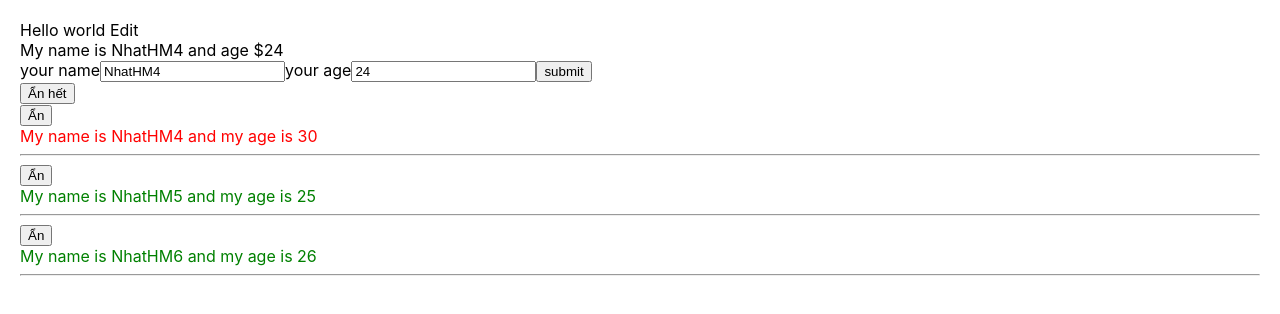
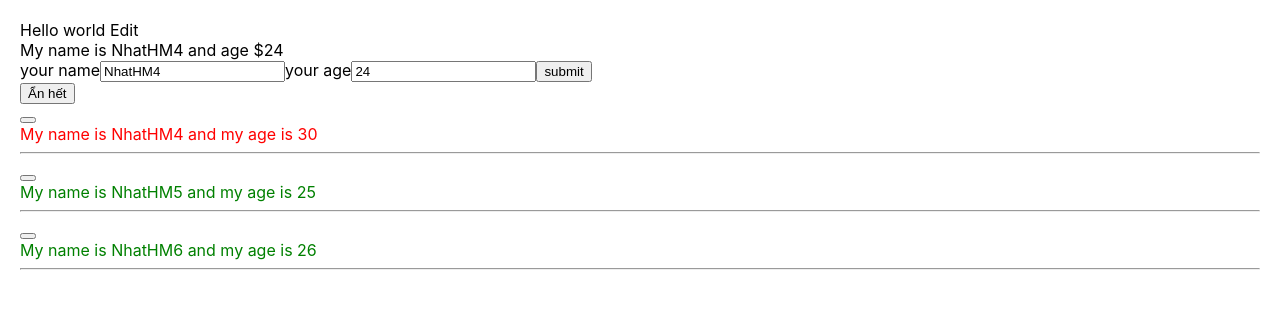
Before and after one commit to NhatHM4/reactjsBai1, a React (Create React App) app: page / in a window 1280 px wide. Shown: the top 314 px of the page. Built offline with nearby package versions, Linux system fonts and the light colour scheme.

Commit message:
func tu cha sang con

```diff
--- a/src/components/UserInfo.js
+++ b/src/components/AddUserInfo.js
@@ -1,6 +1,6 @@
 import React from "react";
 
-class UserInfor extends React.Component{
+class AddUserInfor extends React.Component{
 
     state = {
         name: "NhatHM4",
@@ -26,6 +26,14 @@ class UserInfor extends React.Component{
 
       handleOnSubmit = (event)=>{
         event.preventDefault()
+        this.props.addNewUserInfor(
+          {
+            id: Math.floor((Math.random()*100) + 1),
+            name : this.state.name,
+            age : this.state.age,
+            flag :true
+          }
+        );
       }
 
     render(){
@@ -44,4 +52,4 @@ class UserInfor extends React.Component{
     }
 }
 
-export default UserInfor
+export default AddUserInfor
--- a/src/components/DisplayInfo.js
+++ b/src/components/DisplayInfo.js
@@ -6,6 +6,7 @@ class DisplayInfo extends React.Component{
         isShowList : true,
         listUserState : this.props.listUsers
     }
+
 
     handleShowUser = () =>{
         this.setState({
@@ -28,22 +29,26 @@ class DisplayInfo extends React.Component{
     }
     render(){
        // destructuring array
+       const listUserNone = this.props.listUsers;
         return(
             <div>
+
                 <button onClick={()=>this.handleShowUser()}>{this.state.isShowList ? "Ẩn hết" : "Hiện hết"}</button>
                 {
-                    this.state.isShowList && <div>
+
+                this.state.isShowList && <div>
                     {
-                    this.state.listUserState.map((user, index)=> {
+                    listUserNone.map((user)=> {
+                        console.log(user)
                         return (
                                 <div key = {user.id}>
-                                        <button onClick={()=>this.handleShowUserElement(index)}>{user.flag ? "Ẩn" : "Hiện"}</button>
+                                        <button onClick={()=>this.handleShowUserElement()}></button>
                                         {
-                                           user.flag && <div className={`${user.age>26?"red":"green"}`} >
-                                            <div>
-                                                My name is {user.name} and my age is {user.age}
-                                            </div>
-                                            <hr/>
+                                            <div className={`${user.age>26?"red":"green"}`} >
+                                                <div>
+                                                    My name is {user.name} and my age is {user.age}
+                                                </div>
+                                                <hr/>
                                             </div>
                                         }
                                 </div>
--- a/src/components/MyComponent.js
+++ b/src/components/MyComponent.js
@@ -1,6 +1,6 @@
 import React from "react";
 import DisplayInfo from "./DisplayInfo";
-import UserInfor from "./UserInfo";
+import AddUserInfor from "./AddUserInfo";
 class MyComponent extends React.Component {
 
   state = {
@@ -10,13 +10,17 @@ class MyComponent extends React.Component {
       { id : 3, name : "NhatHM6" , age : '26', flag : true}
     ]
   }
+  addNewUserInfor = (userObject)=>{
+    this.setState({
+      listUsers: [userObject,...this.state.listUsers]
+      })
+  }
 
   // JSX
   render() {
     return (
         <div>
-
-            <UserInfor/>
+            <AddUserInfor addNewUserInfor={this.addNewUserInfor}/>
             <DisplayInfo listUsers = {this.state.listUsers}/>
         </div>
     );
```
